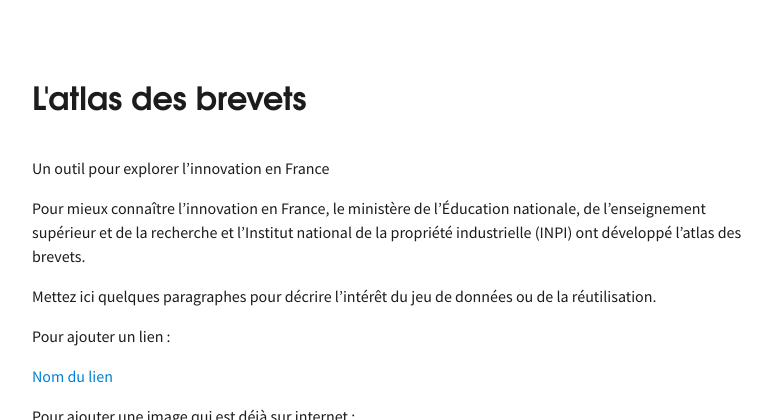
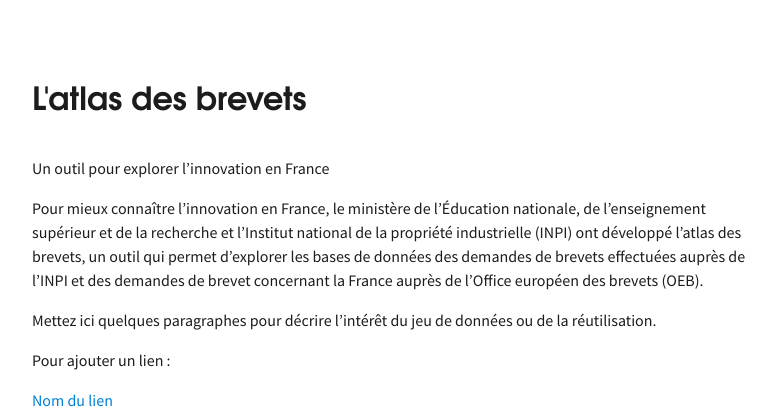
Before and after one commit to etalab/calendrier-lavent, a Jekyll site: the page built from _posts/2017-12-25-template.md, in a window 1280 px wide and 900 px high, scrolled down 361 px, cut to the strip 62-482 px from the top of the window. Shown: the whole strip, without its empty margins (238-1014 px from the left). Built offline with Jekyll 4.4.1, drawn with Linux system fonts in a browser that asks for light colours; our own code applies the rules of GitHub Pages for plain Markdown files; comment, search, counter and statistics services are not loaded.

Commit message:
mise à joru

```diff
--- a/_posts/2017-12-25-template.md
+++ b/_posts/2017-12-25-template.md
@@ -10,7 +10,9 @@
 
 <!--more-->
 
-Pour mieux connaître l'innovation en France, le ministère de l'Éducation nationale, de l'enseignement supérieur et de la recherche et l'Institut national de la propriété industrielle (INPI) ont développé l'atlas des brevets.
+Pour mieux connaître l'innovation en France, le ministère de l'Éducation nationale, de l'enseignement supérieur et de la recherche et l'Institut national de la propriété industrielle (INPI) ont développé l'atlas des brevets, un outil qui permet d'explorer les bases de données des demandes de brevets effectuées auprès de l'INPI et des demandes de brevet concernant la France auprès de l'Office européen des brevets (OEB).
+
+
 
 
 
```
